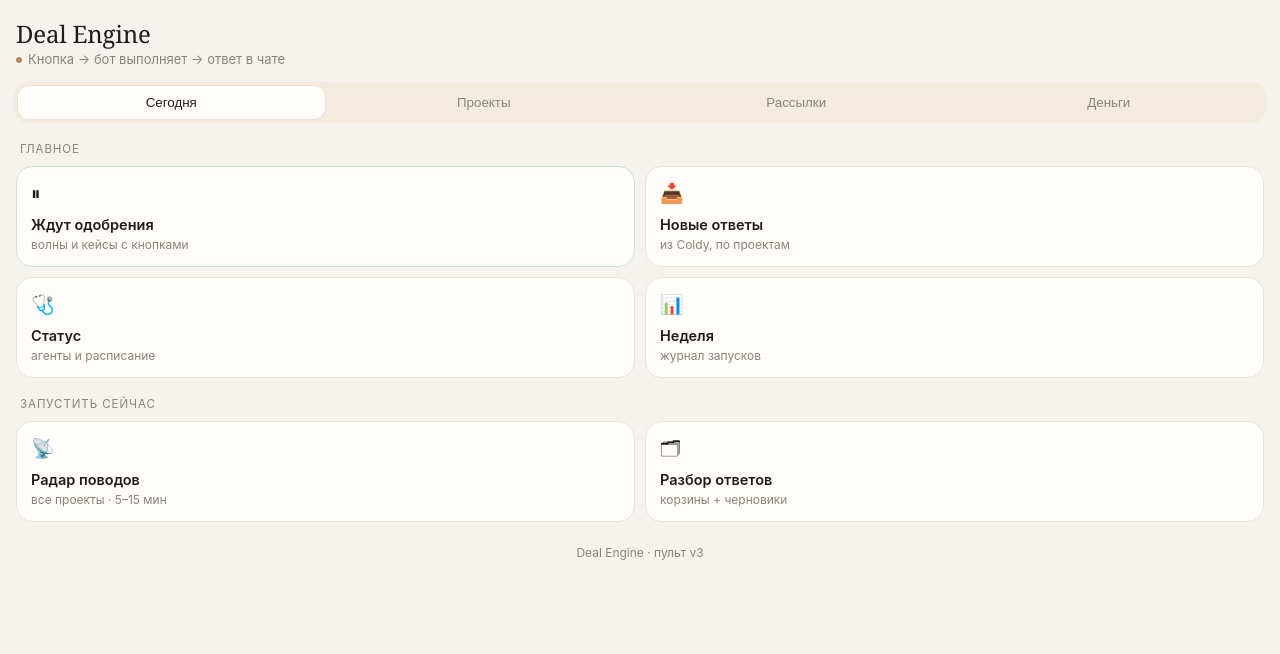
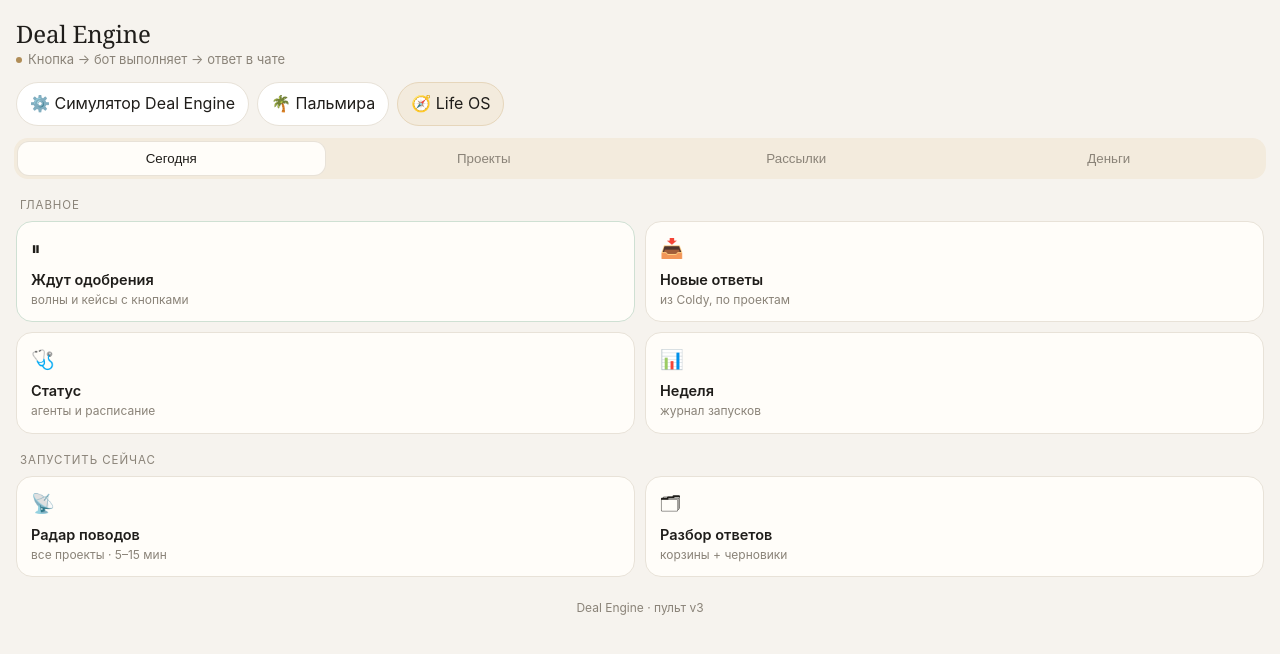
Before and after one commit to Oceanon/kosmos-pult, a plain HTML site: page index.html in a window 1280 px wide. Drawn offline with Linux system fonts and the light colour scheme.

Commit message:
Update index.html

```diff
--- a/index.html
+++ b/index.html
@@ -28,6 +28,7 @@
   .proj h2 small { font:12px/1 -apple-system, system-ui; color:var(--muted); }
   .chips { display:flex; flex-wrap:wrap; gap:8px; }
   .chip { border:1px solid var(--line); background:#fff; border-radius:999px; padding:9px 13px; font:500 13.5px/1 inherit; color:inherit; cursor:pointer; }
+  a.chip { text-decoration:none; display:inline-block; }
   .chip:active { border-color:var(--gold); } .chip.gold { background:var(--gold-soft); border-color:#e6d6bb; }
   form { background:var(--card); border:1px solid var(--line); border-radius:16px; padding:14px; display:grid; gap:10px; }
   input, select { width:100%; border:1px solid var(--line); background:#fff; border-radius:12px; padding:11px 12px; font:inherit; color:inherit; }
@@ -85,6 +86,11 @@
     const opts = projects.map(p => `<option value="${p.slug}">${esc(p.name)}</option>`).join('') + '<option value="flight-supply">Flight Supply</option><option value="other">Другое</option>';
     app.innerHTML = `
       <h1>Deal Engine</h1><div class="sub"><span class="dot"></span>Кнопка → бот выполняет → ответ в чате</div>
+      <div class="chips" style="margin-bottom:12px">
+        <a class="chip" href="de.html${location.hash}">⚙️ Симулятор Deal Engine</a>
+        <a class="chip" href="palmira.html${location.hash}">🌴 Пальмира</a>
+        <a class="chip gold" href="life.html${location.hash}">🧭 Life OS</a>
+      </div>
       <div class="tabs"><button data-tab="today" class="on">Сегодня</button><button data-tab="proj">Проекты</button><button data-tab="mail">Рассылки</button><button data-tab="money">Деньги</button></div>
 
       <section class="pane on" id="today">
```
